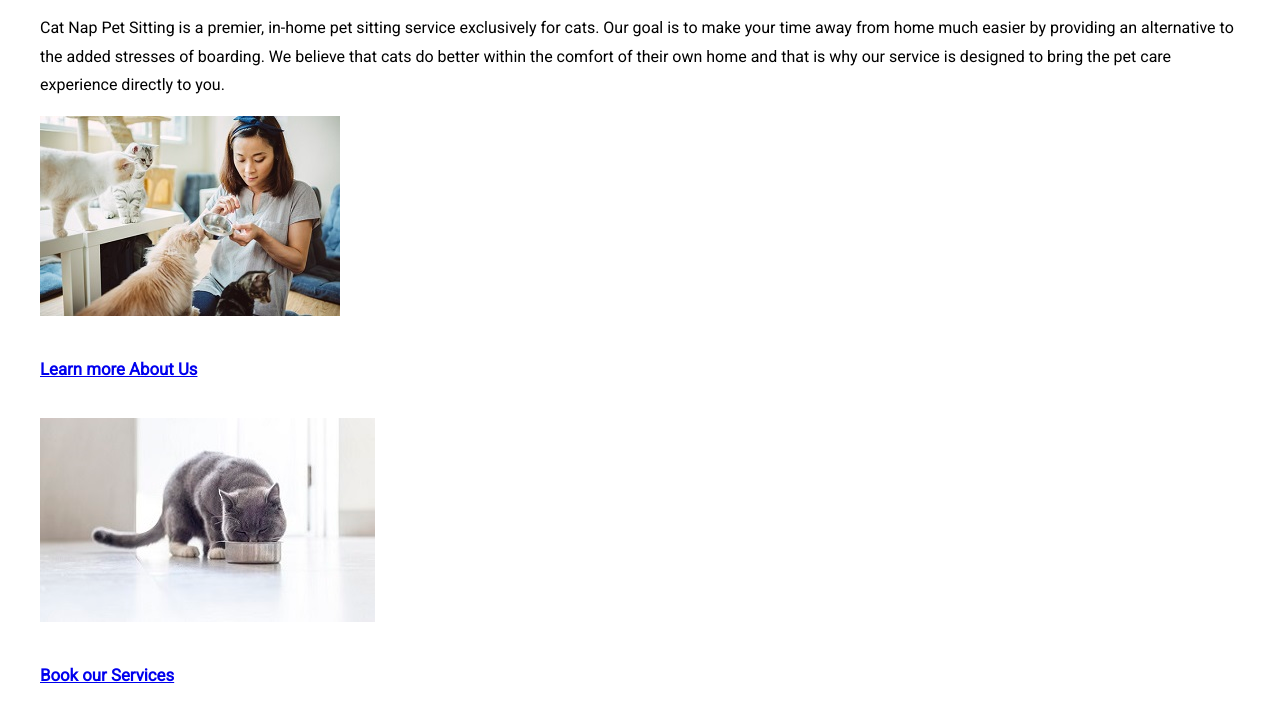
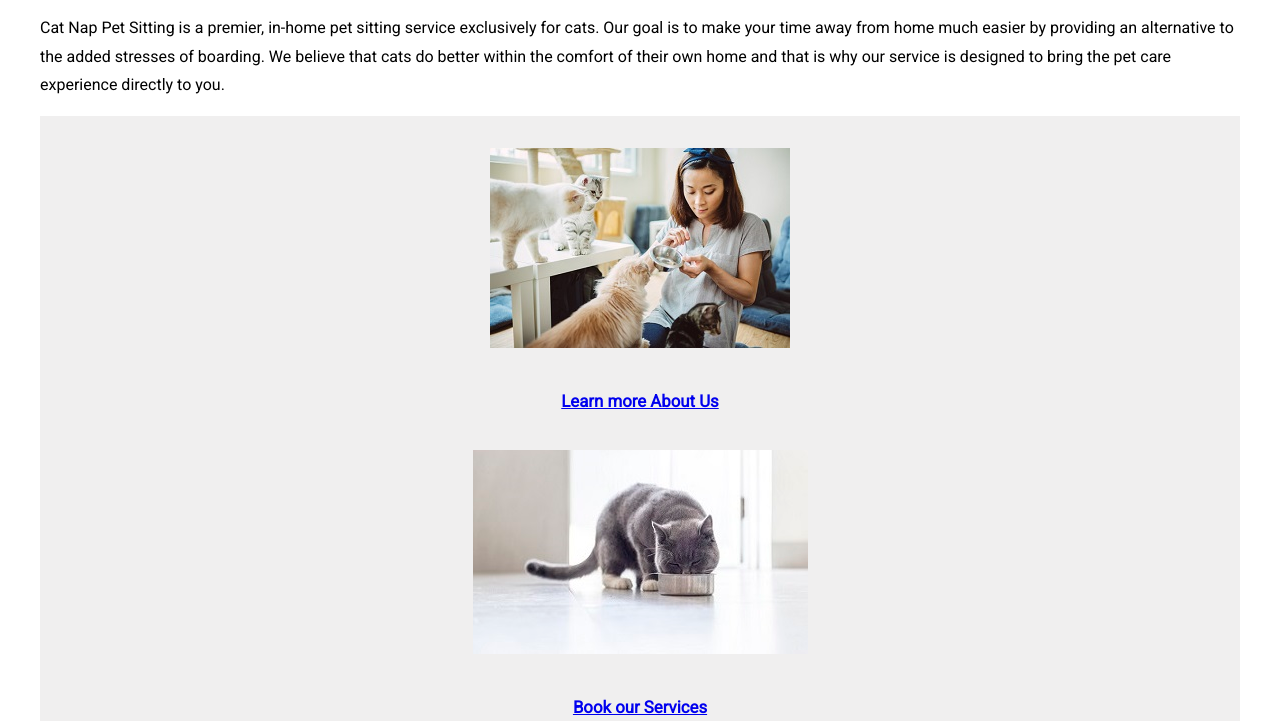
Before and after one commit to shannon8611/project_final3_adams_shannon, a plain HTML site: page index.html in a window 1280 px wide. Shown: the part 410-1131 px from the top of the page. Drawn offline with Linux system fonts and the light colour scheme.

Commit message:
Add info styles on home page

```diff
--- a/css/main.css
+++ b/css/main.css
@@ -126,3 +126,12 @@ p  {
     font-size: 1em;
     line-height: 180%;
 }
+
+/* home page */
+
+.info {
+	background-color: #f0efef;
+	margin: auto;
+	text-align: center;
+	padding: 2em 0;
+}
```
